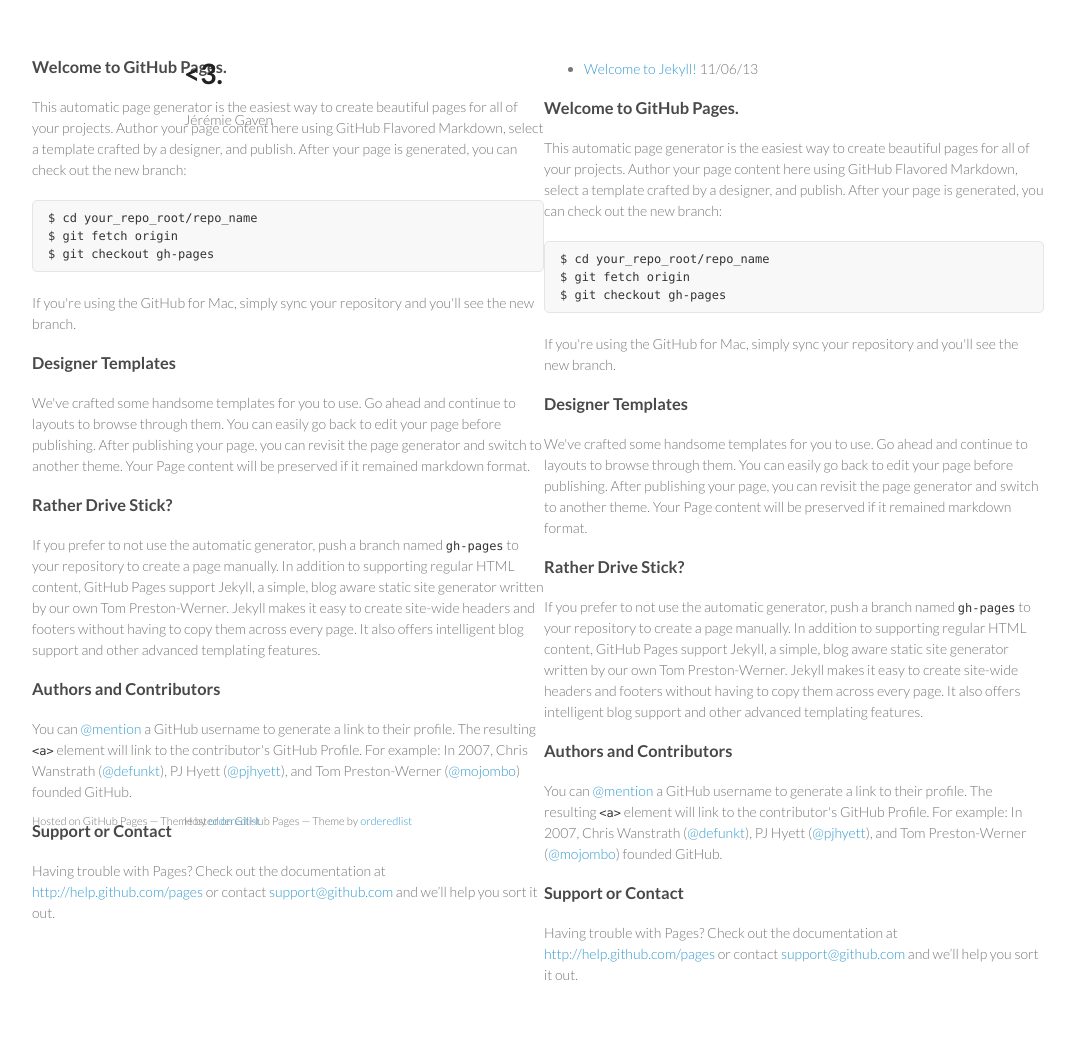
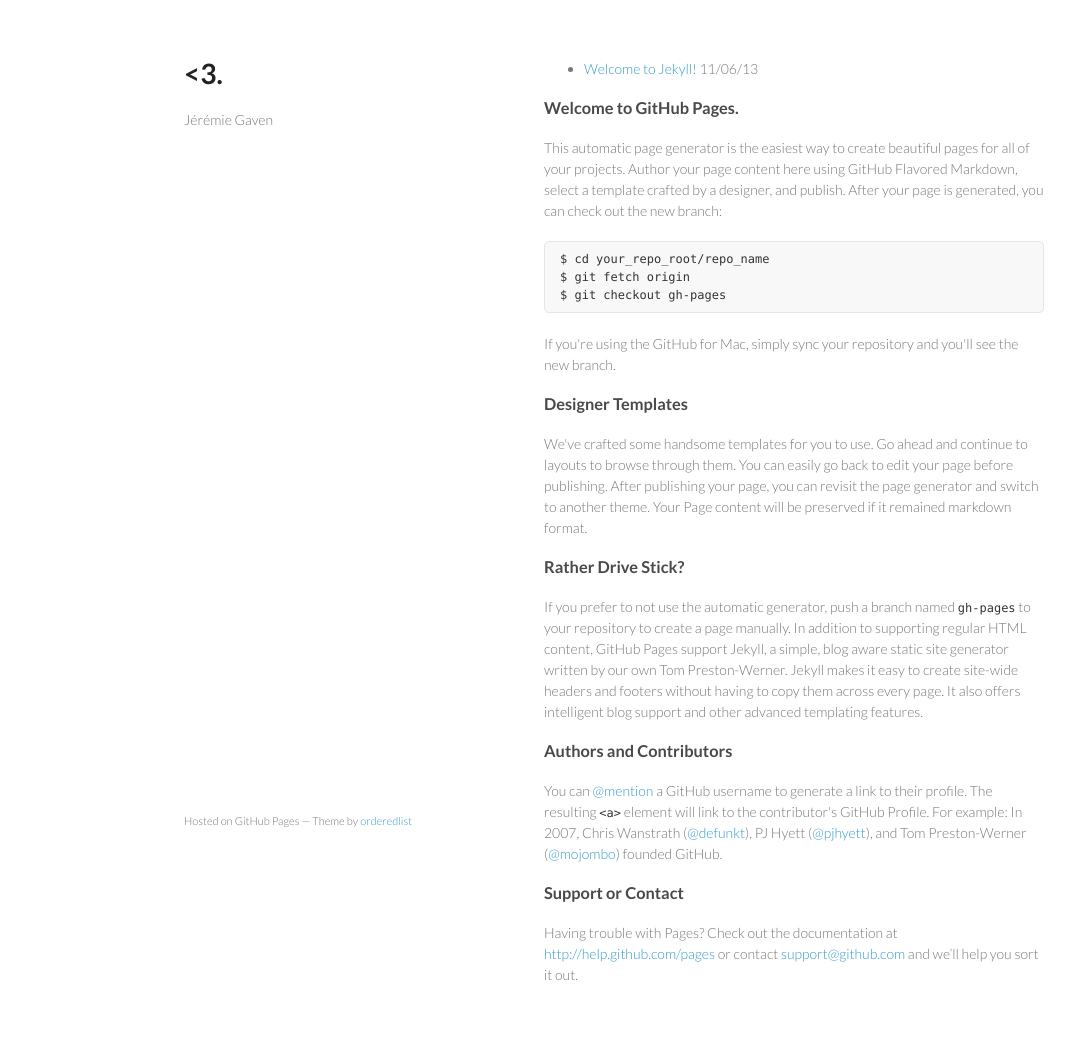
Before and after one commit to openjeremie/J3z.github.io, a Jekyll site: the page built from index.html, in a window 1280 px wide. Shown: the whole page, without its empty margins (26-1101 px from the left). Built offline with Jekyll 4.4.1, drawn with Linux system fonts in a browser that asks for light colours.

Commit message:
correctif

```diff
--- a/index.html
+++ b/index.html
@@ -2,8 +2,6 @@
 layout: j3z
 title: My blog
 ---
-
-
 <div id="home">
     <ul class="posts">
         {% for post in site.posts %}
@@ -14,55 +12,3 @@ title: My blog
         {% endfor %}
     </ul>
 </div>
-
-
-        <h3>
-<a name="welcome-to-github-pages" class="anchor" href="#welcome-to-github-pages"><span class="octicon octicon-link"></span></a>Welcome to GitHub Pages.</h3>
-
-<p>This automatic page generator is the easiest way to create beautiful pages for all of your projects. Author your page content here using GitHub Flavored Markdown, select a template crafted by a designer, and publish. After your page is generated, you can check out the new branch:</p>
-
-<pre><code>$ cd your_repo_root/repo_name
-$ git fetch origin
-$ git checkout gh-pages
-</code></pre>
-
-<p>If you're using the GitHub for Mac, simply sync your repository and you'll see the new branch.</p>
-
-<h3>
-<a name="designer-templates" class="anchor" href="#designer-templates"><span class="octicon octicon-link"></span></a>Designer Templates</h3>
-
-<p>We've crafted some handsome templates for you to use. Go ahead and continue to layouts to browse through them. You can easily go back to edit your page before publishing. After publishing your page, you can revisit the page generator and switch to another theme. Your Page content will be preserved if it remained markdown format.</p>
-
-<h3>
-<a name="rather-drive-stick" class="anchor" href="#rather-drive-stick"><span class="octicon octicon-link"></span></a>Rather Drive Stick?</h3>
-
-<p>If you prefer to not use the automatic generator, push a branch named <code>gh-pages</code> to your repository to create a page manually. In addition to supporting regular HTML content, GitHub Pages support Jekyll, a simple, blog aware static site generator written by our own Tom Preston-Werner. Jekyll makes it easy to create site-wide headers and footers without having to copy them across every page. It also offers intelligent blog support and other advanced templating features.</p>
-
-<h3>
-<a name="authors-and-contributors" class="anchor" href="#authors-and-contributors"><span class="octicon octicon-link"></span></a>Authors and Contributors</h3>
-
-<p>You can <a href="https://github.com/blog/821" class="user-mention">@mention</a> a GitHub username to generate a link to their profile. The resulting <code>&lt;a&gt;</code> element will link to the contributor's GitHub Profile. For example: In 2007, Chris Wanstrath (<a href="https://github.com/defunkt" class="user-mention">@defunkt</a>), PJ Hyett (<a href="https://github.com/pjhyett" class="user-mention">@pjhyett</a>), and Tom Preston-Werner (<a href="https://github.com/mojombo" class="user-mention">@mojombo</a>) founded GitHub.</p>
-
-<h3>
-<a name="support-or-contact" class="anchor" href="#support-or-contact"><span class="octicon octicon-link"></span></a>Support or Contact</h3>
-
-<p>Having trouble with Pages? Check out the documentation at <a href="http://help.github.com/pages">http://help.github.com/pages</a> or contact <a href="mailto:support@github.com">support@github.com</a> and we’ll help you sort it out.</p>
-      </section>
-      <footer>
-        <p><small>Hosted on GitHub Pages &mdash; Theme by <a href="https://github.com/orderedlist">orderedlist</a></small></p>
-      </footer>
-    </div>
-    <script src="javascripts/scale.fix.js"></script>
-              <script type="text/javascript">
-            var gaJsHost = (("https:" == document.location.protocol) ? "https://ssl." : "http://www.");
-            document.write(unescape("%3Cscript src='" + gaJsHost + "google-analytics.com/ga.js' type='text/javascript'%3E%3C/script%3E"));
-          </script>
-          <script type="text/javascript">
-            try {
-              var pageTracker = _gat._getTracker("UA-43122552-1");
-            pageTracker._trackPageview();
-            } catch(err) {}
-          </script>
-
-  </body>
-</html>
```
Also changed, not shown: 1 other file. Lines whose indentation alone changed are shown as unchanged.
